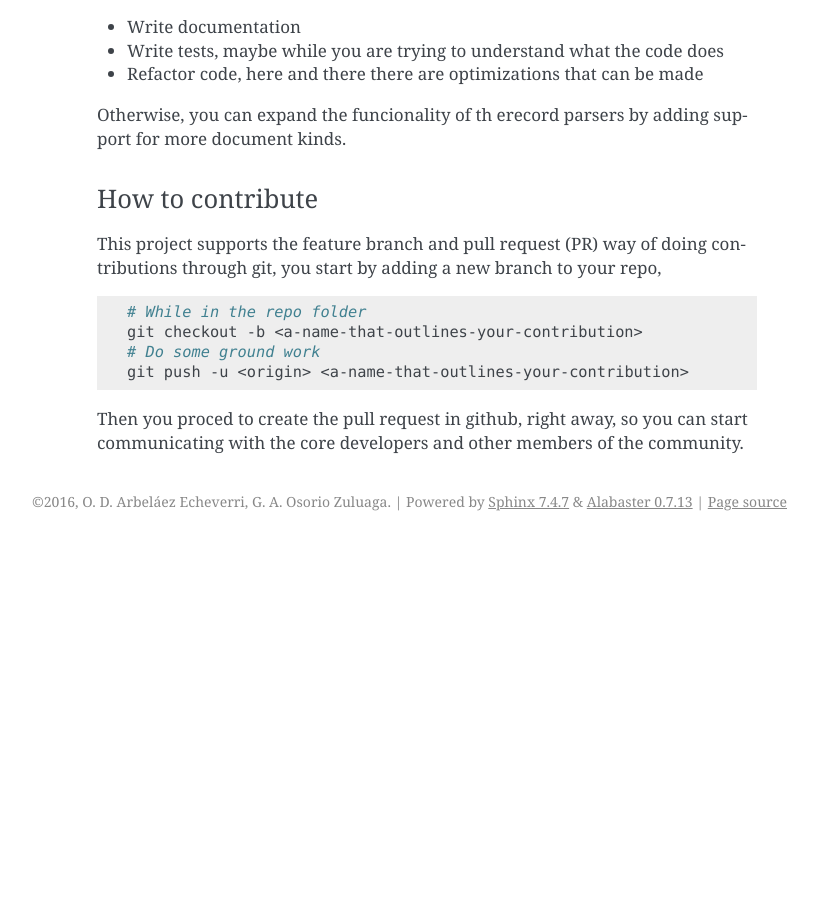
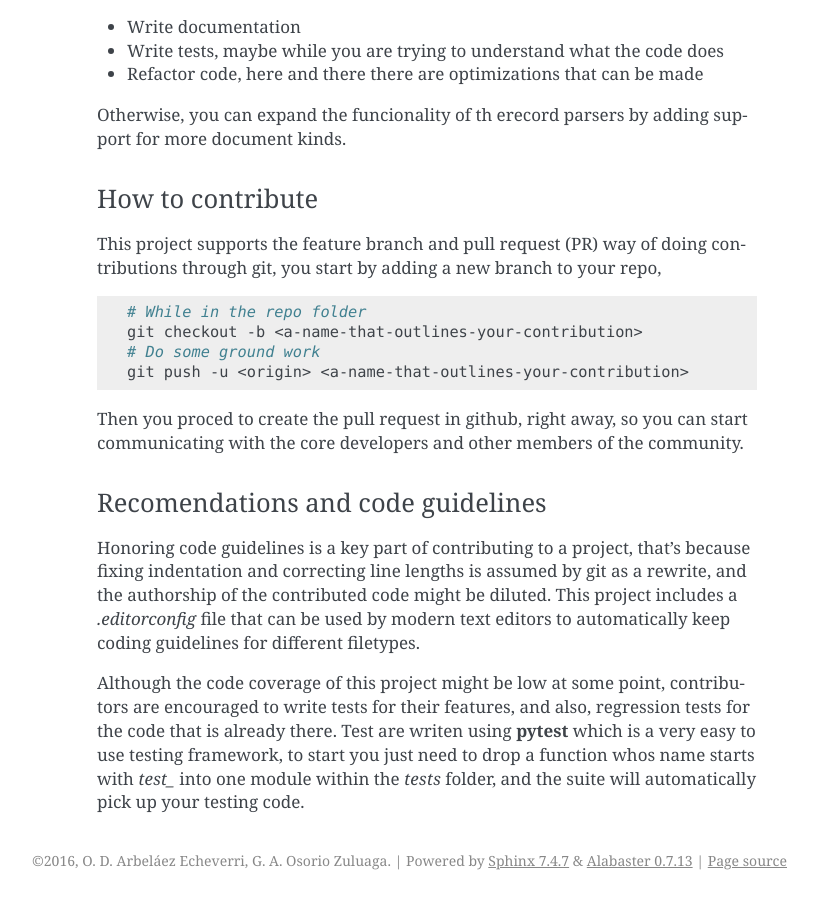
Before and after one commit to odarbelaeze/condor-ir, a Sphinx documentation site: the page built from docs/source/developer-quickstart.rst, in a window 1280 px wide and 900 px high, scrolled down 1171 px. Shown: the whole window, without its empty margins (323-1141 px from the left). Built offline with Sphinx 7.4.7, drawn with Linux system fonts in a browser that asks for light colours; before the commit the page ends 1712 px from its top, so only the background shows below that; some of the changed text lies outside the part shown.

Commit message:
Adding recomendations and guidelines to the developer quickstart.

```diff
--- a/docs/source/developer-quickstart.rst
+++ b/docs/source/developer-quickstart.rst
@@ -87,3 +87,19 @@ contributions through git, you start by adding a new branch to your repo,
 Then you proced to create the pull request in github, right away, so you
 can start communicating with the core developers and other members of the
 community.
+
+Recomendations and code guidelines
+----------------------------------
+
+Honoring code guidelines is a key part of contributing to a project, that's
+because fixing indentation and correcting line lengths is assumed by git as a
+rewrite, and the authorship of the contributed code might be diluted.  This
+project includes a `.editorconfig` file that can be used by modern text editors
+to automatically keep coding guidelines for different filetypes.
+
+Although the code coverage of this project might be low at some point,
+contributors are encouraged to write tests for their features, and also,
+regression tests for the code that is already there. Test are writen using
+**pytest** which is a very easy to use testing framework, to start you just
+need to drop a function whos name starts with `test_` into one module within
+the `tests` folder, and the suite will automatically pick up your testing code.
```
